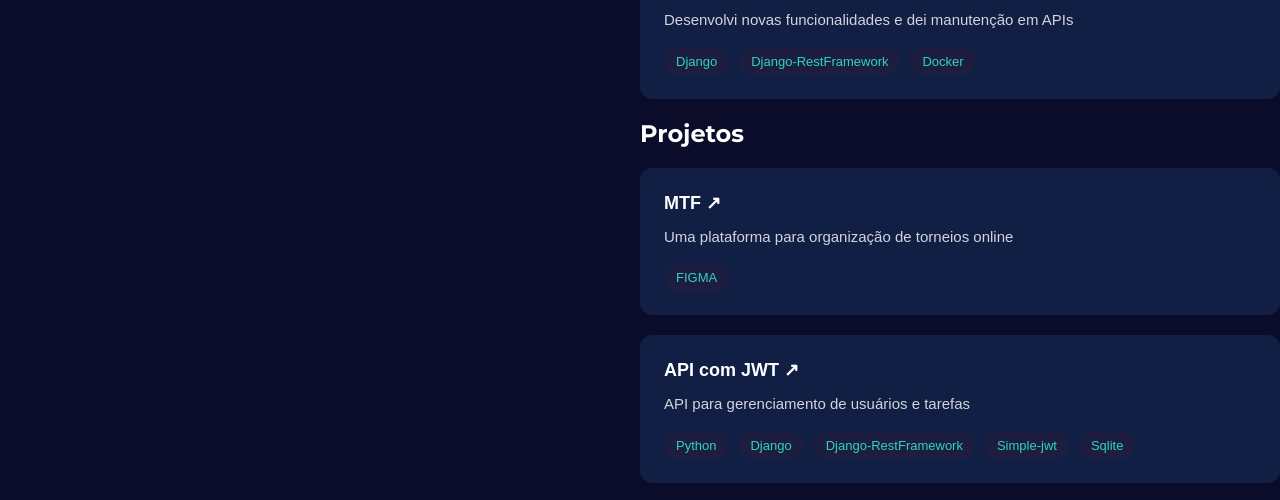
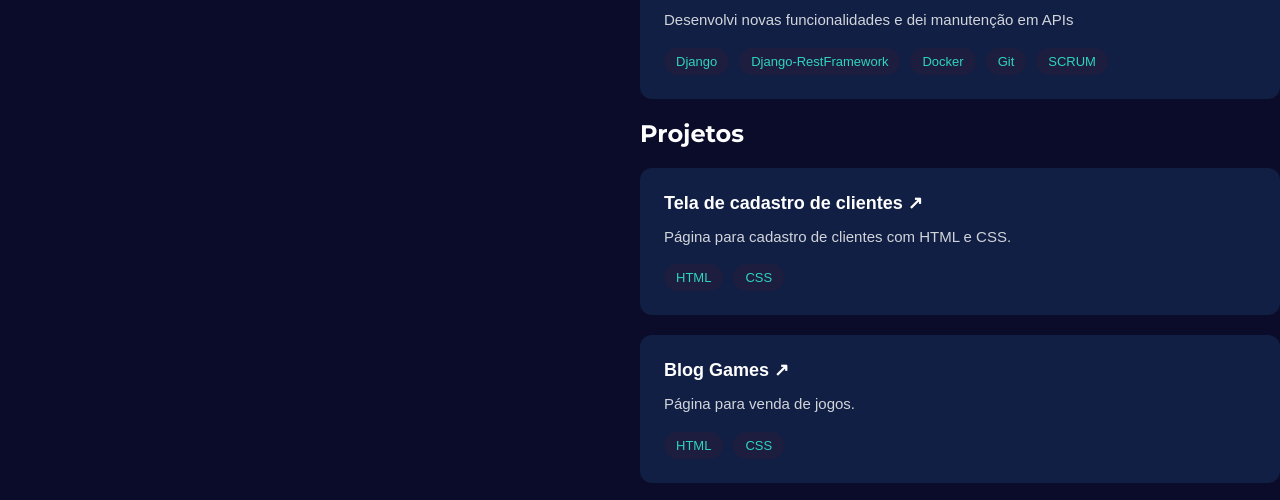
Before and after one commit to JoseFranciscoDev/portifolio, a plain HTML site: page index.html in a window 1280 px wide. Shown: the part 442-942 px from the top of the page. Drawn offline with Linux system fonts and the light colour scheme.

Commit message:
add new project

```diff
--- a/index.html
+++ b/index.html
@@ -62,9 +62,39 @@
                         <span>Django</span>
                         <span>Django-RestFramework</span>
                         <span>Docker</span>
+                        <span>Git</span>
+                        <span>SCRUM</span>
                     </div>
                 </div>
                 <h2 style="margin-top: 20px;" id="projetos">Projetos</h2>
+                <div class="project-card">
+                    <div class="project-title">
+                        <a href="https://github.com/JoseFranciscoDev/Cadastro-de-cliente" target="_blank">
+                            Tela de cadastro de clientes ↗
+                        </a>
+                    </div>
+                    <p class="project-description">
+                        Página para cadastro de clientes com HTML e CSS.
+                    </p>
+                    <div class="tech-tags">
+                        <span>HTML</span>
+                        <span>CSS</span>
+                    </div>
+                </div>
+                <div class="project-card">
+                    <div class="project-title">
+                        <a href="https://github.com/JoseFranciscoDev/Blog-Games" target="_blank">
+                            Blog Games ↗
+                        </a>
+                    </div>
+                    <p class="project-description">
+                        Página para venda de jogos.
+                    </p>
+                    <div class="tech-tags">
+                        <span>HTML</span>
+                        <span>CSS</span>
+                    </div>
+                </div>
                 <div class="project-card">
                     <div class="project-title">
                         <a href="https://www.figma.com/design/BWjJqGhl1LbSPJSENr5jI5/Untitled?node-id=0-1&t=UFC4iVvpGek3dtWT-1"
@@ -113,20 +143,6 @@
                         <span>Node.js</span>
                     </div>
                 </div>
-                <div class="project-card">
-                    <div class="project-title">
-                        <a href="https://github.com/JoseFranciscoDev/Cadastro-de-cliente" target="_blank">
-                            Tela de cadastro de clientes ↗
-                        </a>
-                    </div>
-                    <p class="project-description">
-                        Página para cadastro de clientes com HTML e CSS.
-                    </p>
-                    <div class="tech-tags">
-                        <span>HTML</span>
-                        <span>CSS</span>
-                    </div>
-                </div>
             </section>
         </main>
     </div>
```
